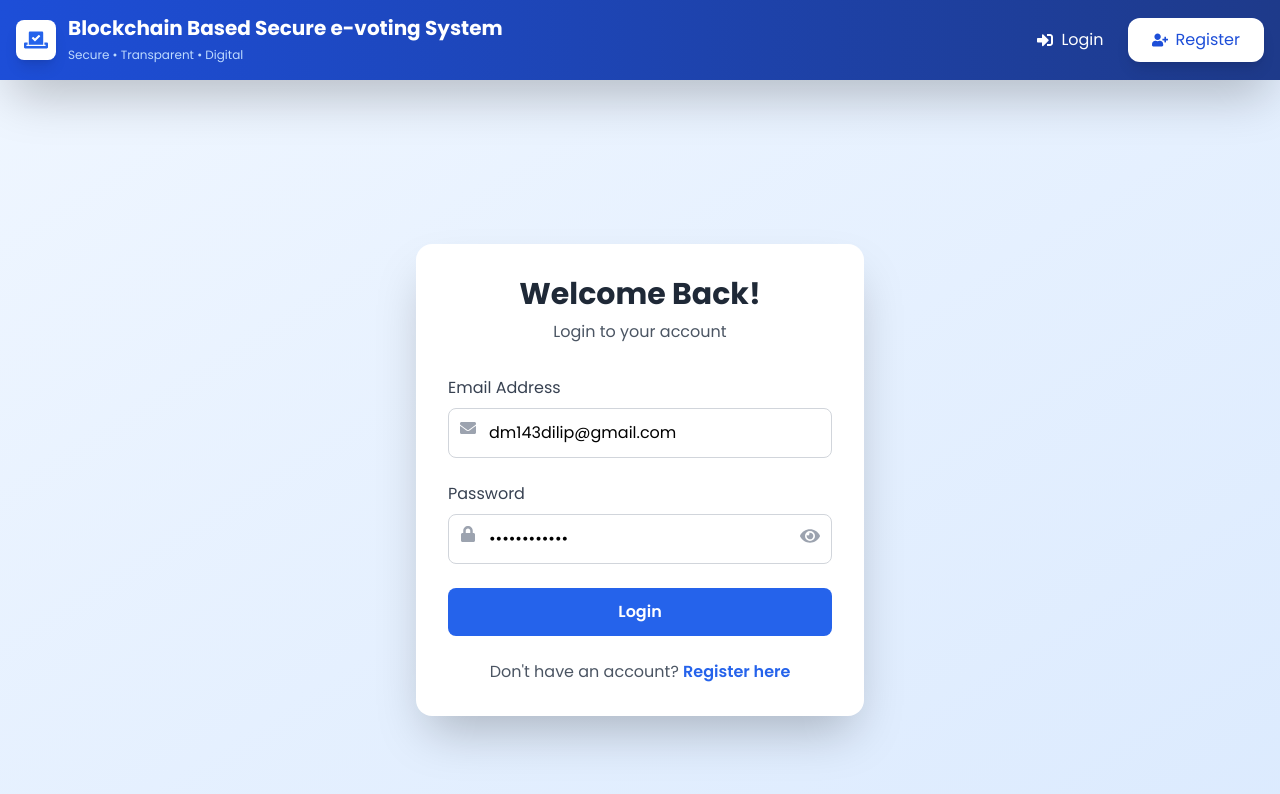
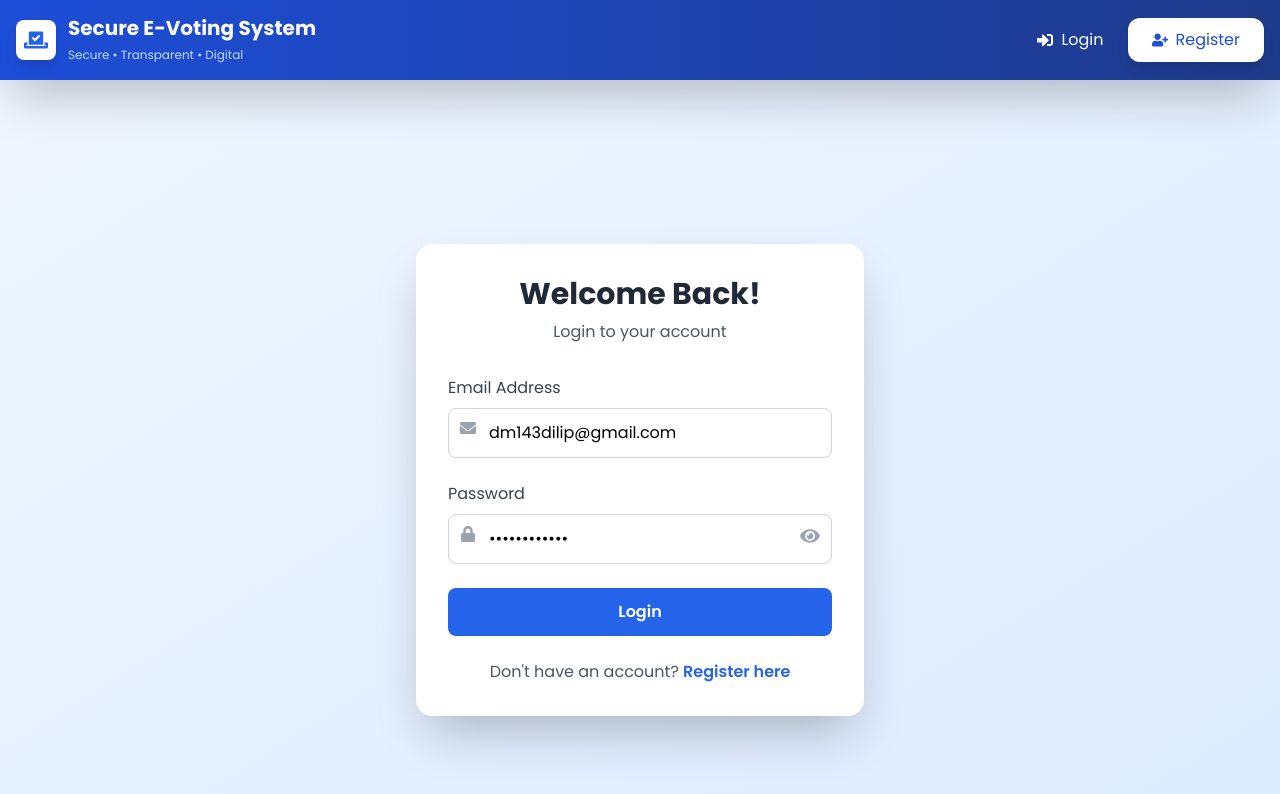
Before and after one commit to dilipMaurya1586/Secure-E-Voting-System, a React (Vite) app in the folder client/: page /login in a window 1280 px wide. Shown: the top 794 px of the page. Built offline with nearby package versions, Linux system fonts and the light colour scheme.

Commit message:
Secure E-Voting System rename

```diff
--- a/client/index.html
+++ b/client/index.html
@@ -5,7 +5,7 @@
     <link rel="icon" type="image/svg+xml" href="public/18f6781b-31bd-4414-a943-ab42876dc8c5.jpg" />
     <link href="https://fonts.googleapis.com/css2?family=Poppins:wght@400;500;600;700&display=swap" rel="stylesheet">
     <meta name="viewport" content="width=device-width, initial-scale=1.0" />
-    <title>Blockchain Based Secure e-voting System</title>
+    <title>Secure E-Voting System</title>
   </head>
   <body>
     <div id="root"></div>  <!-- ✅ YEH HONA CHAHIYE -->
--- a/client/src/components/Navbar.jsx
+++ b/client/src/components/Navbar.jsx
@@ -57,7 +57,7 @@ const Navbar = () => {
               </div>
               <div>
                 <span className="text-xl font-bold text-white block">
-                  Blockchain Based Secure e-voting System
+                  Secure E-Voting System
                 </span>
                 <span className="text-xs text-primary-200">
                   Secure • Transparent • Digital
```
